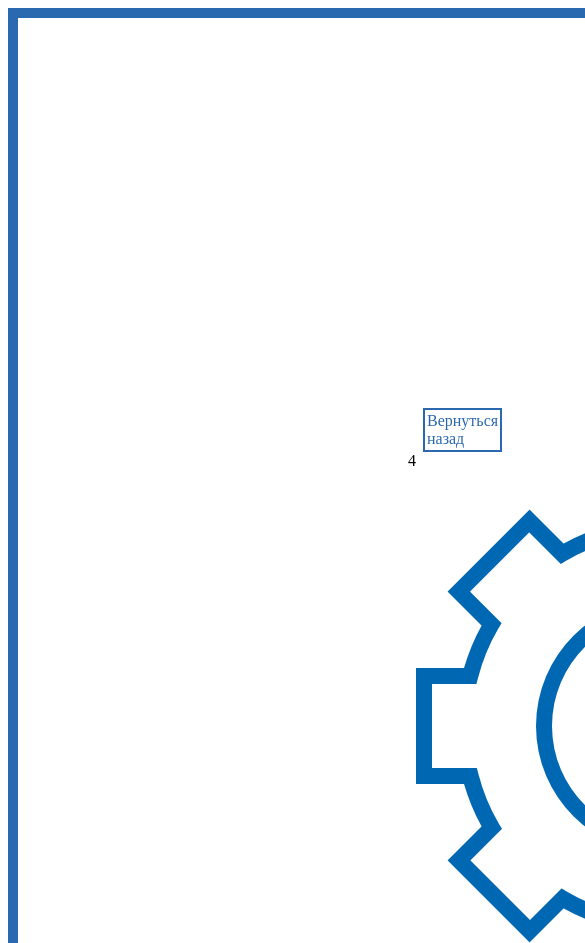
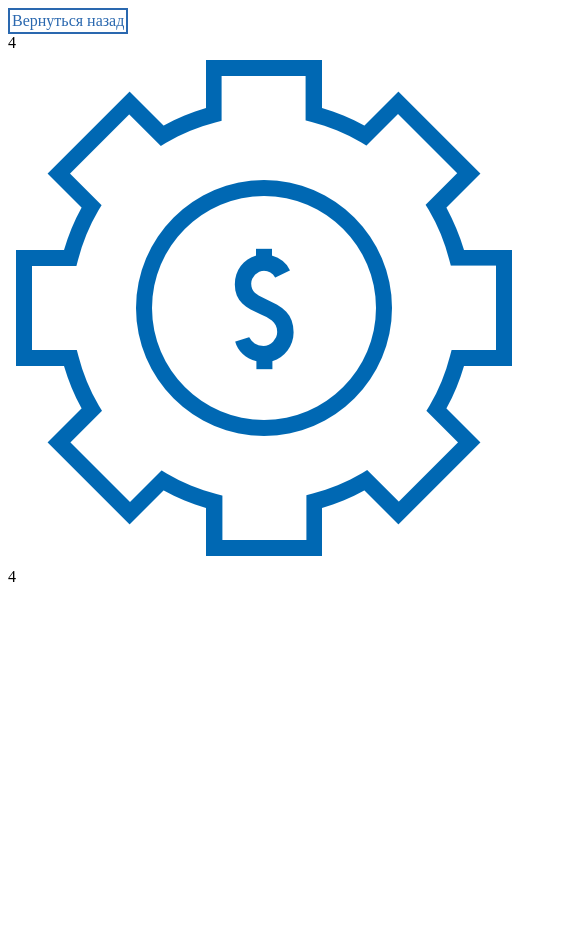
Before and after one commit to 2000Ilya/projects, a website: page public/pages/error404.html in a window 390 px wide. Shown: the top 943 px of the page, 585 px wide, since content can reach past the window. After the commit the page ends 844 px from the top, so only its background shows below. Drawn offline with Linux system fonts and the light colour scheme.

Commit message:
404 change

```diff
--- a/public/css/error404.css
+++ b/public/css/error404.css
@@ -1,7 +1,4 @@
-body {
-    border: 10px solid #2a68af;
-    padding: 100% 100%;
-}
+
 
 .goback {
     color: #2a68af;
@@ -9,7 +6,8 @@ body {
     border-width: 2px 2px;
     display: inline-block;
     padding: 2px;
-    margin-left: 15px;
+    left: 0;
+    top: 0;
 }
 
 .goback:hover {
--- a/public/css/project.css
+++ b/public/css/project.css
@@ -489,7 +489,7 @@ i {
     .tabinator label{
         width: 20%;
         font-size: 0;
-        padding: 5px 0;
+        padding: 5px 6%;
     }
 
     #content1, #content2, #content3, #content4, #content5 {
```
